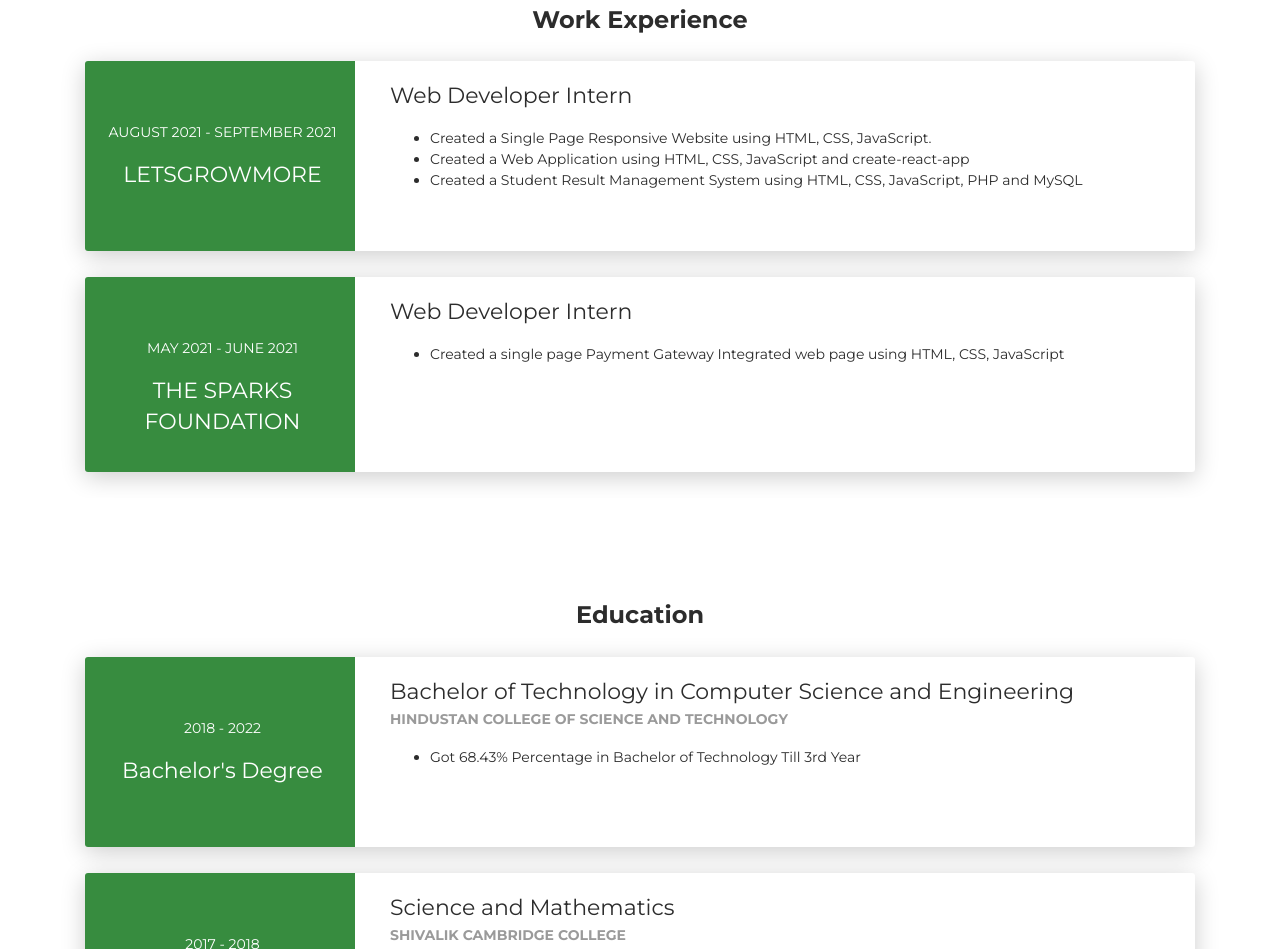
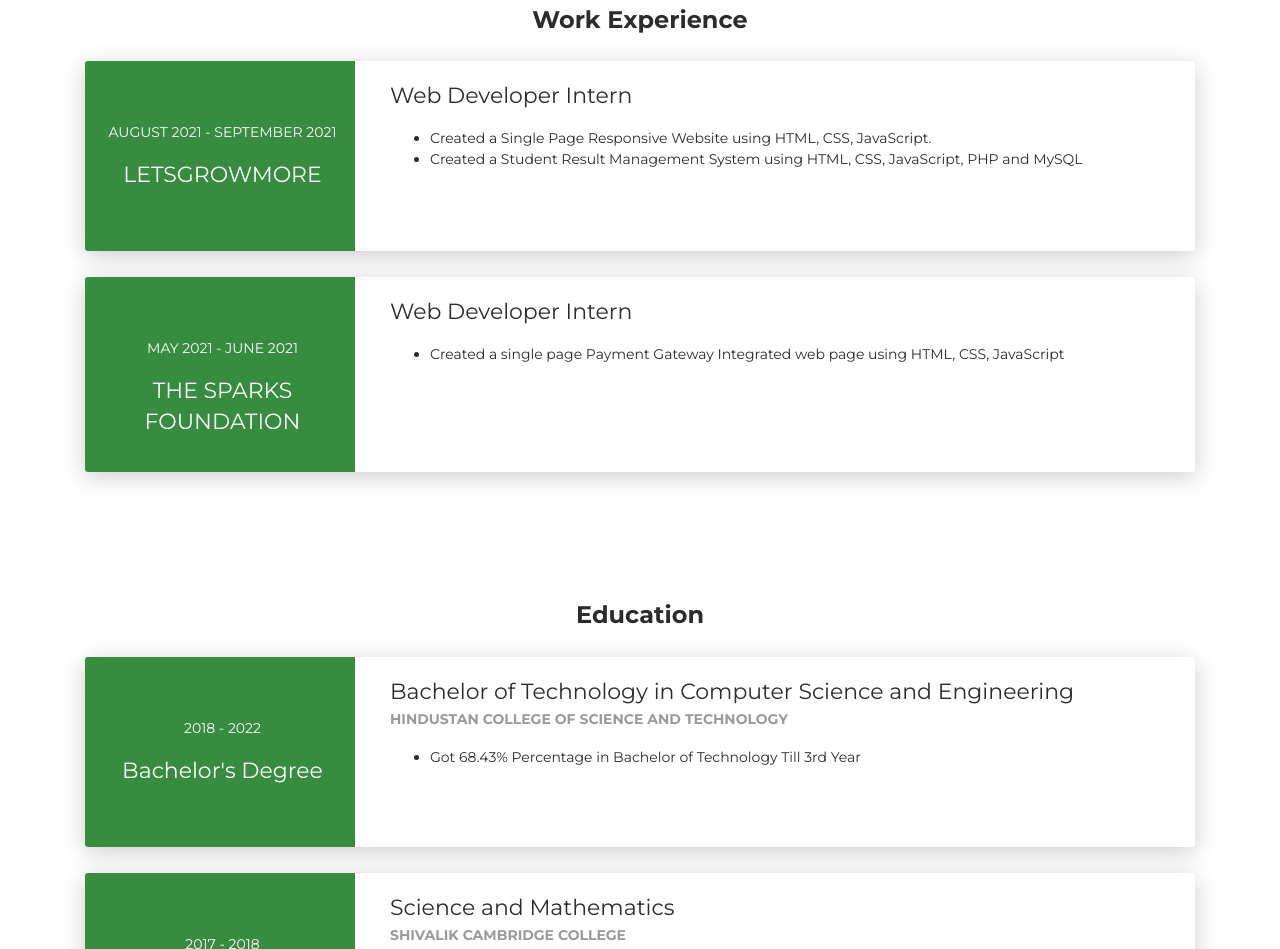
Before and after one commit to Tusharsarin/self, a plain HTML site: page index.html in a window 1280 px wide. Shown: the part 1425-2374 px from the top of the page. Drawn offline with nearby package versions, Linux system fonts and the light colour scheme.

Commit message:
Update index.html

```diff
--- a/index.html
+++ b/index.html
@@ -176,7 +176,6 @@
             <p>
               <ul>
                 <li>Created a Single Page Responsive Website using HTML, CSS, JavaScript.</li>
-                <li>Created a Web Application using HTML, CSS, JavaScript and create-react-app</li>
                 <li>Created a Student Result Management System using HTML, CSS, JavaScript, PHP and MySQL</li>
               </ul>
             </p>
```
